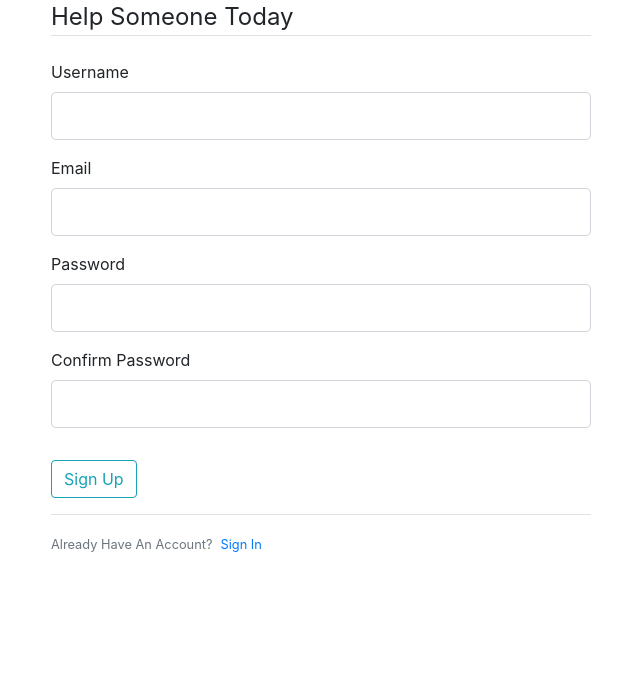
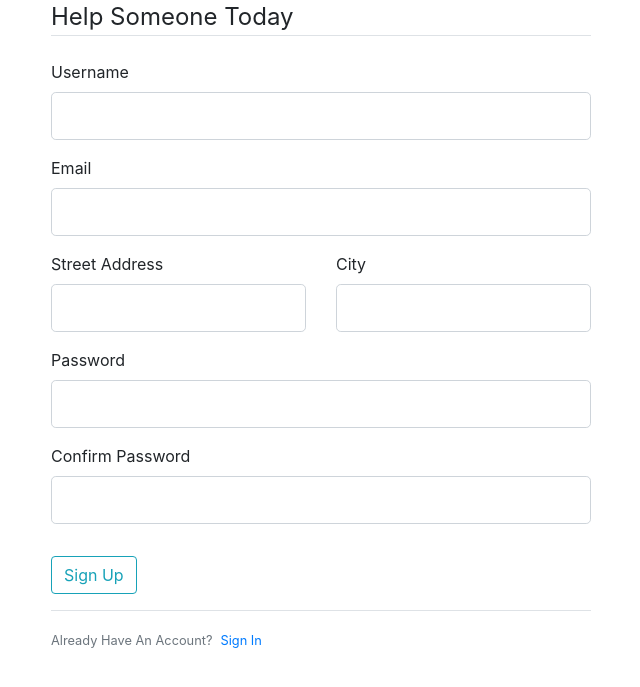
Before and after one commit to shreygupta04/covaid, a Flask app: page /register in a window 1280 px wide. Shown: the part 87-774 px from the top of the page, without its empty margins (319-959 px from the left). Run offline with Flask 2, Linux system fonts and the light colour scheme; some libraries are stand-ins or nearby versions.

Commit message:
street and city

```diff
--- a/covaid/forms.py
+++ b/covaid/forms.py
@@ -1,5 +1,5 @@
 from flask_wtf import FlaskForm
-from wtforms import StringField, PasswordField, SubmitField, BooleanField
+from wtforms import StringField, PasswordField, SubmitField, BooleanField, IntegerField
 from wtforms.validators import DataRequired, Length, Email, EqualTo
 
 
@@ -7,6 +7,8 @@ class RegistrationForm(FlaskForm):
     username = StringField('Username', validators=[DataRequired(), Length(min=2, max=20)])
     email = StringField('Email', validators=[DataRequired(), Email()])
     password = PasswordField('Password', validators=[DataRequired()])
+    street = StringField('Street Address', validators=[DataRequired()])
+    city = StringField('City', validators=[DataRequired()])
     confirm_password = PasswordField('Confirm Password', validators=[DataRequired(), EqualTo('password')])
     submit = SubmitField('Sign Up')
 
--- a/covaid/routes.py
+++ b/covaid/routes.py
@@ -31,7 +31,7 @@ def register():
 def login():
     form = LoginForm()
     if form.validate_on_submit():
-        if form.email.data == 'admin@blog.com' and form.password.data == 'password':
+        if form.email.data == 'admin@covaid.com' and form.password.data == 'password':
             flash('You have been logged in!', 'success')
             return redirect(url_for('home'))
         else:
--- a/covaid/templates/register.html
+++ b/covaid/templates/register.html
@@ -31,6 +31,38 @@
                     {% else %}
                         {{ form.email(class="form-control form-control-lg") }}
                     {% endif %}
+                </div>
+                <div class="row">
+                    <div class="col">
+                        <div class="form-group">
+                            {{ form.street.label(class="form-control-label") }}
+                            {% if form.street.errors %}
+                                {{ form.street(class="form-control form-control-lg is-invalid") }}
+                                <div class="invalid-feedback">
+                                    {% for error in form.street.errors %}
+                                        <span>{{ error }}</span>
+                                    {% endfor %}
+                                </div>
+                            {% else %}
+                                {{ form.street(class="form-control form-control-lg") }}
+                            {% endif %}
+                        </div>
+                    </div>
+                    <div class="col">
+                        <div class="form-group">
+                            {{ form.city.label(class="form-control-label") }}
+                            {% if form.city.errors %}
+                                {{ form.city(class="form-control form-control-lg is-invalid") }}
+                                <div class="invalid-feedback">
+                                    {% for error in form.city.errors %}
+                                        <span>{{ error }}</span>
+                                    {% endfor %}
+                                </div>
+                            {% else %}
+                                {{ form.city(class="form-control form-control-lg") }}
+                            {% endif %}
+                        </div>
+                    </div>
                 </div>
                 <div class="form-group">
                     {{ form.password.label(class="form-control-label") }}
```
